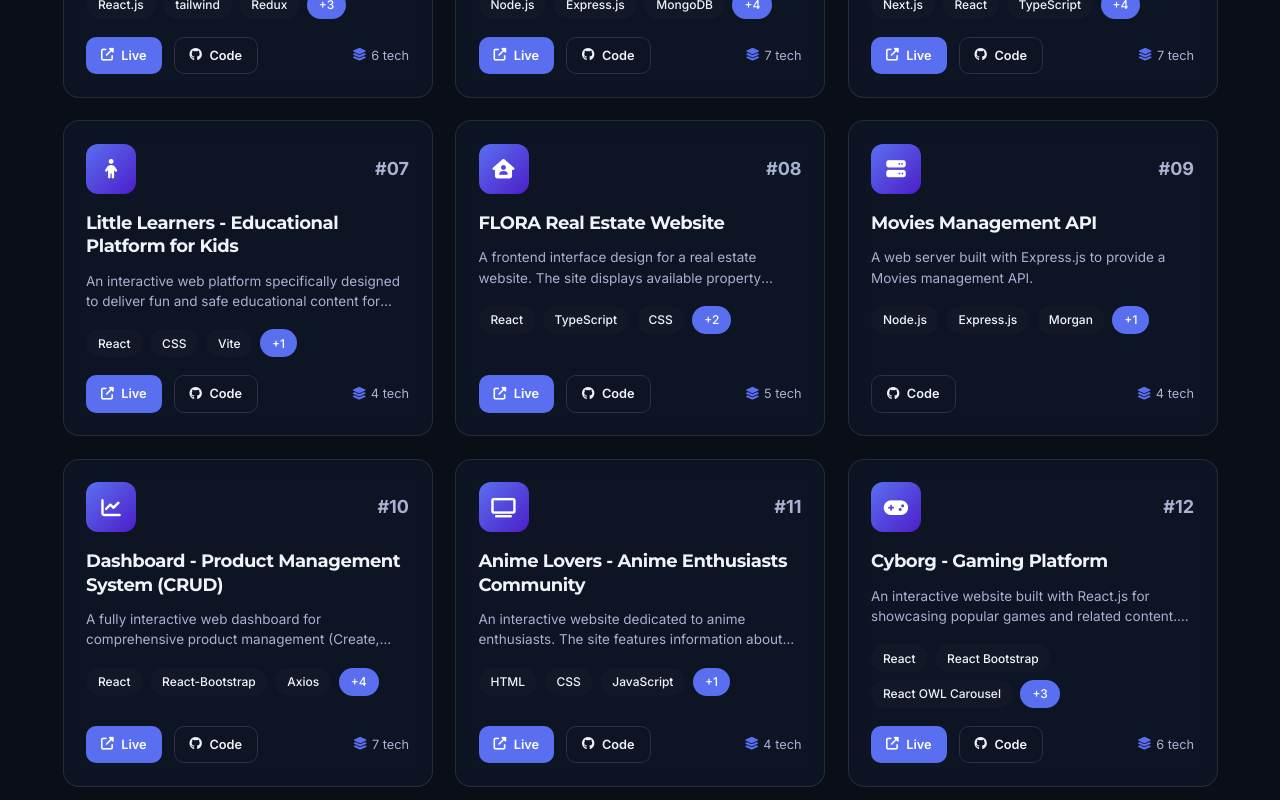
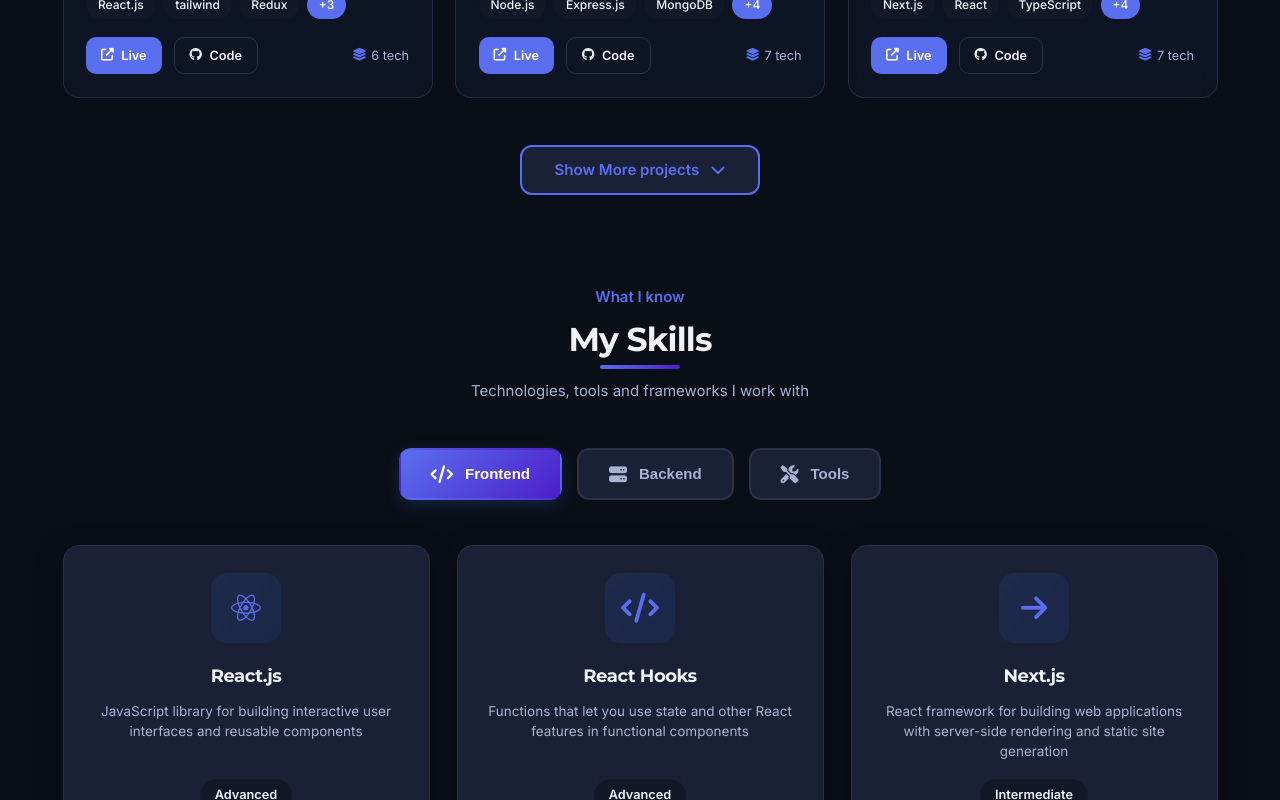
Before and after one commit to Rabee-Gh/MY-PORTFOLIO, a React (Vite) app: page / in a window 1280 px wide. Shown: the part 3780-4580 px from the top of the page. Built offline with nearby package versions, Linux system fonts and the light colour scheme.

Commit message:
new update

```diff
--- a/src/pages/Projects/Projects.css
+++ b/src/pages/Projects/Projects.css
@@ -1,4 +1,3 @@
-
 /* ========== Projects Grid ========== */
 .projects-grid {
     display: grid;
@@ -255,6 +254,78 @@
 }
 
 /*  */
-.pt-spicial{
+.pt-spicial {
     padding-top: 1rem !important;
 }
+
+/* ========== Show More / Less Button ========== */
+.projects-toggle-wrapper {
+    display: flex;
+    justify-content: center;
+    padding: 0rem 0 1rem;
+    margin-top: -28px;
+}
+
+.projects-toggle-btn {
+    display: inline-flex;
+    align-items: center;
+    gap: 0.75rem;
+    padding: 0.9rem 2.2rem;
+    background: var(--card-bg);
+    color: var(--primary-color);
+    border: 2px solid var(--primary-color);
+    border-radius: 12px;
+    font-size: 1rem;
+    font-weight: 600;
+    cursor: pointer;
+    transition: all var(--transition-medium);
+    position: relative;
+    overflow: hidden;
+    font-family: inherit;
+}
+
+.projects-toggle-btn::before {
+    content: '';
+    position: absolute;
+    inset: 0;
+    background: var(--gradient);
+    opacity: 0;
+    transition: opacity var(--transition-medium);
+    z-index: 0;
+}
+
+.projects-toggle-btn span,
+.projects-toggle-btn i {
+    position: relative;
+    z-index: 1;
+    transition: color var(--transition-medium);
+}
+
+.projects-toggle-btn:hover {
+    transform: translateY(-3px);
+    box-shadow: 0 8px 20px rgba(var(--primary-color-rgb), 0.25);
+    border-color: transparent;
+}
+
+.projects-toggle-btn:hover::before {
+    opacity: 1;
+}
+
+.projects-toggle-btn:hover span,
+.projects-toggle-btn:hover i {
+    color: white;
+}
+
+.toggle-count {
+    background: var(--primary-color);
+    color: white;
+    padding: 0.15rem 0.55rem;
+    border-radius: 20px;
+    font-size: 0.8rem;
+    font-weight: 700;
+    transition: background var(--transition-medium);
+}
+
+.projects-toggle-btn:hover .toggle-count {
+    background: rgba(255, 255, 255, 0.3);
+}
--- a/src/pages/Projects/Projects.jsx
+++ b/src/pages/Projects/Projects.jsx
@@ -1,9 +1,16 @@
-import { useEffect } from 'react'
+import { useEffect, useState } from 'react'
 import AOS from 'aos'
 import 'aos/dist/aos.css'
 import "./Projects.css"
 
+const INITIAL_COUNT = 6
+
 const Projects = ({ data, isEnglish }) => {
+  const [showAll, setShowAll] = useState(false)
+
+  const visibleProjects = showAll ? data.projects : data.projects.slice(0, INITIAL_COUNT)
+  const hasMore = data.projects.length > INITIAL_COUNT
+
   useEffect(() => {
     AOS.init({
       duration: 800,
@@ -11,9 +18,21 @@
       offset: 100,
       delay: 100
     })
-
     AOS.refresh()
   }, [])
+
+  // Refresh AOS when new cards appear
+  useEffect(() => {
+    AOS.refresh()
+  }, [showAll])
+
+  const handleToggle = () => {
+    if (showAll) {
+      // Scroll back to projects section when collapsing
+      document.getElementById('projects')?.scrollIntoView({ behavior: 'smooth', block: 'start' })
+    }
+    setShowAll(prev => !prev)
+  }
 
   return (
     <div id="projects">
@@ -37,17 +56,19 @@
           data-aos="fade-up"
           data-aos-delay="300"
         >
-          {isEnglish ? 'A selection of my recent web development projects showcasing my skills and expertise' : 'مجموعة مختارة من مشاريع تطوير الويب الحديثة التي تعرض مهاراتي وخبراتي'}
+          {isEnglish
+            ? 'A selection of my recent web development projects showcasing my skills and expertise'
+            : 'مجموعة مختارة من مشاريع تطوير الويب الحديثة التي تعرض مهاراتي وخبراتي'}
         </p>
       </div>
 
       <div className="projects-grid section pt-spicial">
-        {data.projects.map((project, index) => (
+        {visibleProjects.map((project, index) => (
           <div
             key={project.id}
             className="glass-project-card"
             data-aos="fade-up"
-            data-aos-delay={400 + (index % 3) * 100}
+            data-aos-delay={index < INITIAL_COUNT ? 400 + (index % 3) * 100 : (index % 3) * 100}
             data-aos-duration="700"
             data-aos-easing="ease-out-cubic"
             data-aos-anchor-placement="top-bottom"
@@ -70,7 +91,6 @@
                 {isEnglish ? project.descriptionEn : project.description}
               </p>
 
-              {/* Tech Stack Pill */}
               <div className="tech-stack">
                 {project.technologies.slice(0, 3).map((tech, i) => (
                   <span key={i} className="tech-pill">{tech}</span>
@@ -83,32 +103,28 @@
 
             <div className="project-card-footer">
               <div className="project-links">
-                {(project.demoUrl)&&
+                {project.demoUrl && (
                   <a
                     href={project.demoUrl}
                     className="link-btn primary"
                     target="_blank"
                     rel="noopener noreferrer"
-                  data-aos="zoom-in"
-                  data-aos-delay={500 + (index % 3) * 100}
-                  data-aos-duration="400"
                   >
                     <i className="fas fa-external-link-alt"></i>
                     <span>{isEnglish ? 'Live' : 'مباشر'}</span>
-                </a>}
-                {(project.githubUrl)&&
+                  </a>
+                )}
+                {project.githubUrl && (
                   <a
                     href={project.githubUrl}
                     className="link-btn secondary"
                     target="_blank"
                     rel="noopener noreferrer"
-                  data-aos="zoom-in"
-                  data-aos-delay={550 + (index % 3) * 100}
-                  data-aos-duration="400"
                   >
                     <i className="fab fa-github"></i>
                     <span>Code</span>
-                </a>}
+                  </a>
+                )}
               </div>
 
               <div className="project-stats">
@@ -121,6 +137,28 @@
           </div>
         ))}
       </div>
+
+      {/* Show More / Show Less Button */}
+      {hasMore && (
+        <div className="projects-toggle-wrapper" data-aos="fade-up" data-aos-delay="200">
+          <button className="projects-toggle-btn" onClick={handleToggle}>
+            {showAll ? (
+              <>
+                <i className="fas fa-chevron-up"></i>
+                <span>{isEnglish ? 'Show Less' : 'عرض أقل'}</span>
+              </>
+            ) : (
+              <>
+                <span>{isEnglish ? 'Show More projects' : 'عرض المزيد من المشاريع'}</span>
+                {/* <span className="toggle-count">
+                  +{data.projects.length - INITIAL_COUNT}
+                </span> */}
+                <i className="fas fa-chevron-down"></i>
+              </>
+            )}
+          </button>
+        </div>
+      )}
     </div>
   )
 }
```
Lines whose indentation alone changed are shown as unchanged.
